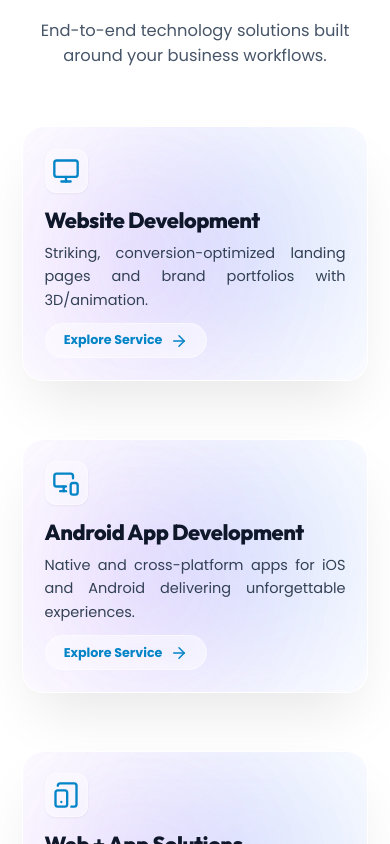
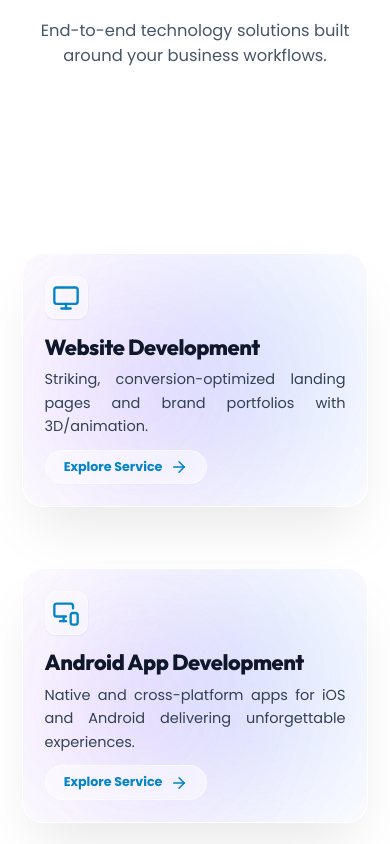
Before and after one commit to TafinityAI-LLP/tai, a React (Vite) app: page / in a window 390 px wide. Shown: the part 1840-2684 px from the top of the page. Built offline with nearby package versions, Linux system fonts and the light colour scheme.

Commit message:
fix: disable sticky stacking on mobile to prevent layout jitter and GPU blur recursion

```diff
--- a/src/pages/Home.jsx
+++ b/src/pages/Home.jsx
@@ -256,11 +256,10 @@ const Home = () => {
             {services.map((svc, idx) => (
               <div
                 key={idx}
-                className="sticky w-full"
+                className="w-full relative md:sticky mb-10 md:mb-16"
                 style={{
                   top: `calc(15vh + ${idx * 25}px)`,
-                  zIndex: idx + 10,
-                  marginBottom: '4rem'
+                  zIndex: idx + 10
                 }}
               >
                 <motion.div
```
Also changed, not shown: 1 other file (tests, documents, lock files or other folders).
